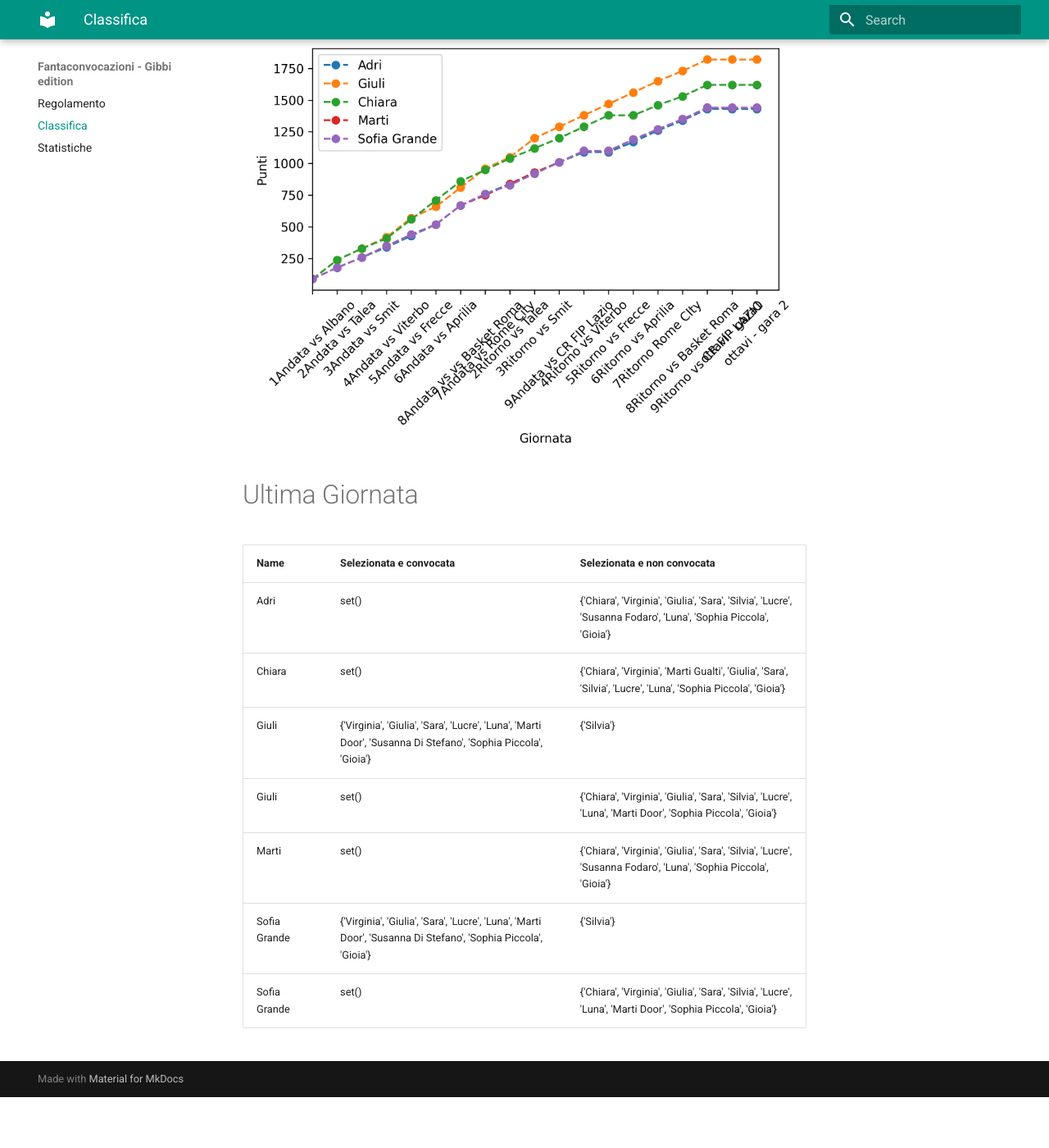
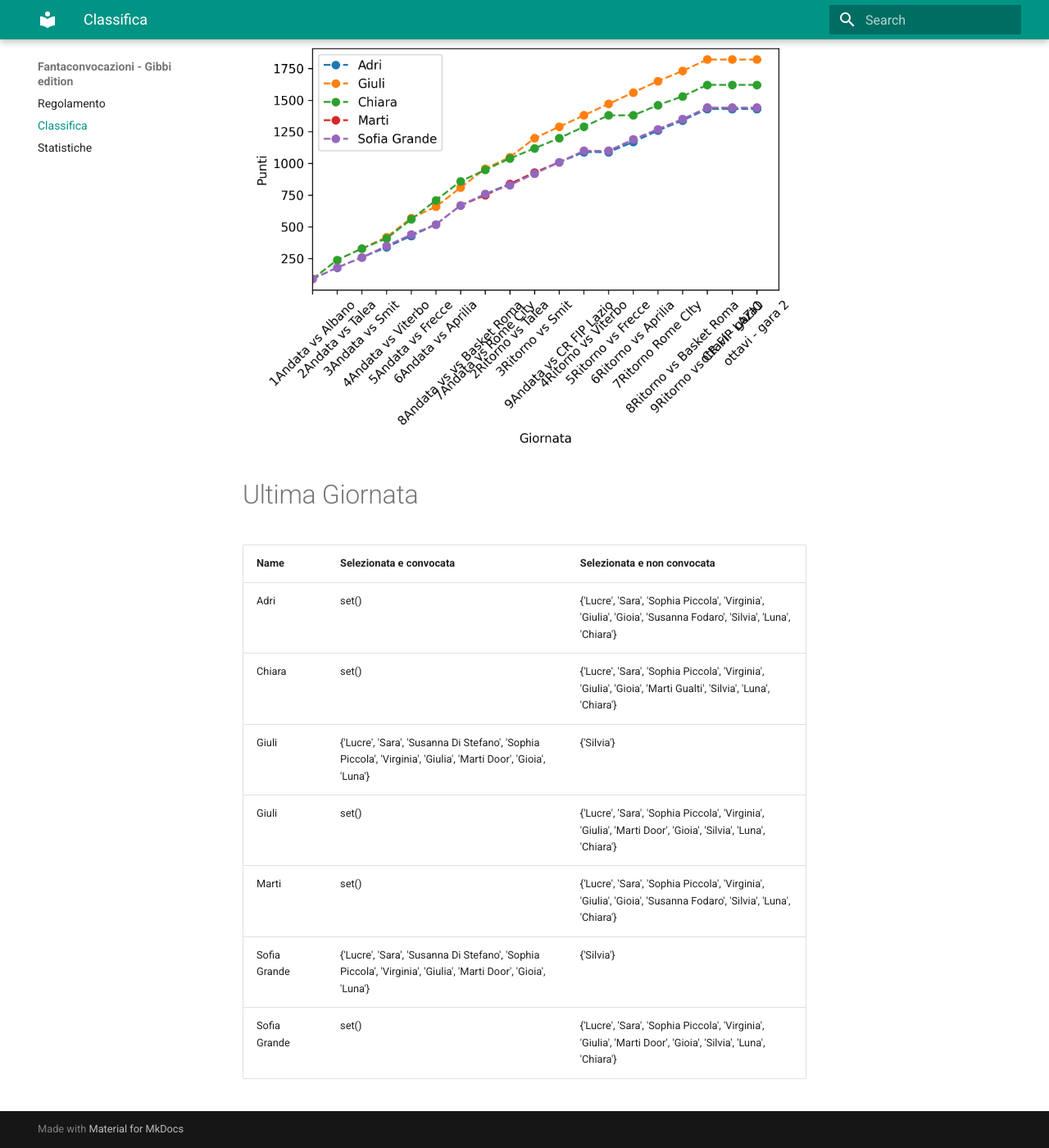
Before and after one commit to martinig94/fantagibbi, an MkDocs documentation site: the page built from docs/Classifica.md, in a window 1280 px wide and 1400 px high, scrolled down 565 px. Shown: the whole window at 82% size. Built offline with MkDocs 1.6.1 and Material for MkDocs 9.7.7, drawn with Linux system fonts in a browser that asks for light colours; before the commit the page ends 1903 px from its top, so only the background shows below that.

Commit message:
Auto-update from main.py

```diff
--- a/docs/Classifica.md
+++ b/docs/Classifica.md
@@ -18,11 +18,11 @@
 <!-- START_TABLE CORRECT -->
 | Name         | Selezionata e convocata                                                                                        | Selezionata e non convocata                                                                                      |
 |:-------------|:---------------------------------------------------------------------------------------------------------------|:-----------------------------------------------------------------------------------------------------------------|
-| Adri         | set()                                                                                                          | {'Chiara', 'Virginia', 'Giulia', 'Sara', 'Silvia', 'Lucre', 'Susanna Fodaro', 'Luna', 'Sophia Piccola', 'Gioia'} |
-| Chiara       | set()                                                                                                          | {'Chiara', 'Virginia', 'Marti Gualti', 'Giulia', 'Sara', 'Silvia', 'Lucre', 'Luna', 'Sophia Piccola', 'Gioia'}   |
-| Giuli        | {'Virginia', 'Giulia', 'Sara', 'Lucre', 'Luna', 'Marti Door', 'Susanna Di Stefano', 'Sophia Piccola', 'Gioia'} | {'Silvia'}                                                                                                       |
-| Giuli        | set()                                                                                                          | {'Chiara', 'Virginia', 'Giulia', 'Sara', 'Silvia', 'Lucre', 'Luna', 'Marti Door', 'Sophia Piccola', 'Gioia'}     |
-| Marti        | set()                                                                                                          | {'Chiara', 'Virginia', 'Giulia', 'Sara', 'Silvia', 'Lucre', 'Susanna Fodaro', 'Luna', 'Sophia Piccola', 'Gioia'} |
-| Sofia Grande | {'Virginia', 'Giulia', 'Sara', 'Lucre', 'Luna', 'Marti Door', 'Susanna Di Stefano', 'Sophia Piccola', 'Gioia'} | {'Silvia'}                                                                                                       |
-| Sofia Grande | set()                                                                                                          | {'Chiara', 'Virginia', 'Giulia', 'Sara', 'Silvia', 'Lucre', 'Luna', 'Marti Door', 'Sophia Piccola', 'Gioia'}     |
+| Adri         | set()                                                                                                          | {'Lucre', 'Sara', 'Sophia Piccola', 'Virginia', 'Giulia', 'Gioia', 'Susanna Fodaro', 'Silvia', 'Luna', 'Chiara'} |
+| Chiara       | set()                                                                                                          | {'Lucre', 'Sara', 'Sophia Piccola', 'Virginia', 'Giulia', 'Gioia', 'Marti Gualti', 'Silvia', 'Luna', 'Chiara'}   |
+| Giuli        | {'Lucre', 'Sara', 'Susanna Di Stefano', 'Sophia Piccola', 'Virginia', 'Giulia', 'Marti Door', 'Gioia', 'Luna'} | {'Silvia'}                                                                                                       |
+| Giuli        | set()                                                                                                          | {'Lucre', 'Sara', 'Sophia Piccola', 'Virginia', 'Giulia', 'Marti Door', 'Gioia', 'Silvia', 'Luna', 'Chiara'}     |
+| Marti        | set()                                                                                                          | {'Lucre', 'Sara', 'Sophia Piccola', 'Virginia', 'Giulia', 'Gioia', 'Susanna Fodaro', 'Silvia', 'Luna', 'Chiara'} |
+| Sofia Grande | {'Lucre', 'Sara', 'Susanna Di Stefano', 'Sophia Piccola', 'Virginia', 'Giulia', 'Marti Door', 'Gioia', 'Luna'} | {'Silvia'}                                                                                                       |
+| Sofia Grande | set()                                                                                                          | {'Lucre', 'Sara', 'Sophia Piccola', 'Virginia', 'Giulia', 'Marti Door', 'Gioia', 'Silvia', 'Luna', 'Chiara'}     |
 <!-- END_TABLE CORRECT -->
```
